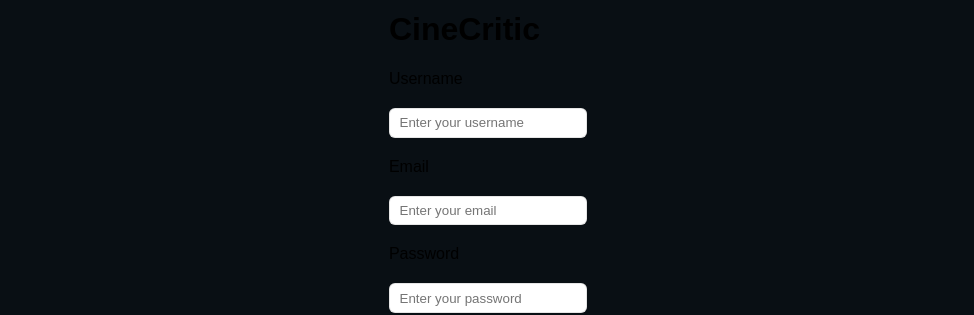
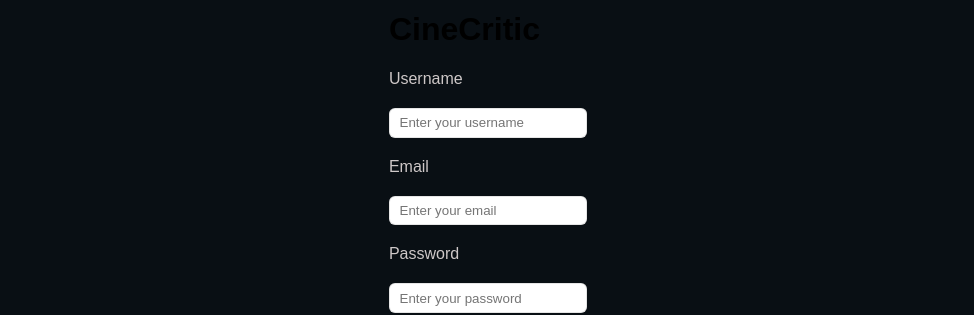
Before and after one commit to vetematts/CineCritic-frontend, a React (Vite) app: page /signup in a window 1280 px wide. Shown: the part 143-458 px from the top of the page, without its empty margins (152-1126 px from the left). Built offline with nearby package versions, Linux system fonts and the light colour scheme; no server answers; a web font is replaced by a local one.

Commit message:
feat: Added colour to the labels and tied their references to the id of the inputs

```diff
--- a/src/components/SignupForm.jsx
+++ b/src/components/SignupForm.jsx
@@ -17,6 +17,11 @@ const StyledForm = styled.form`
   // but capped at 24rem
   width: 100%;
   max-width: 24rem;
+`;
+
+// Give the labels a grayish white colour
+const StyledSignupLabels = styled.label`
+  color: #cec8c8ff;
 `;
 
 // Add visual interest to the login input fields
@@ -62,30 +67,33 @@ export default function SignupForm() {
 
   return (
     <StyledForm onSubmit={handleSignupSubmit}>
-      <label>
+      <StyledSignupLabels htmlFor="enter-signup-username">
         Username
-      </label>
+      </StyledSignupLabels>
       <StyledInput
+        id="enter-signup-username"
         type="text"
         value={username}
         onChange={(event) => setUsername(event.target.value)}
         placeholder="Enter your username"
         required
       />
-      <label>
+      <StyledSignupLabels htmlFor="enter-signup-email">
         Email
-      </label>
+      </StyledSignupLabels>
       <StyledInput
+        id="enter-signup-email"
         type="email"
         value={email}
         onChange={(event) => setEmail(event.target.value)}
         placeholder="Enter your email"
         required
       />
-      <label>
+      <StyledSignupLabels htmlFor="enter-signup-password">
         Password
-      </label>
+      </StyledSignupLabels>
       <StyledInput
+        id="enter-signup-password"
         type="password"
         value={password}
         onChange={(event) => setPassword(event.target.value)}
```
